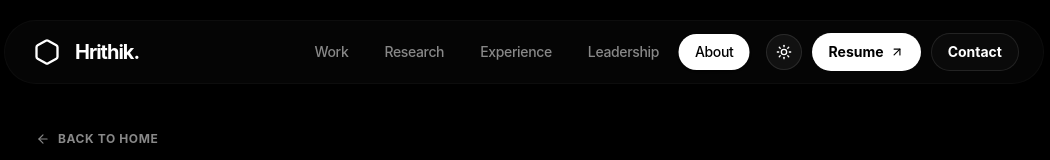
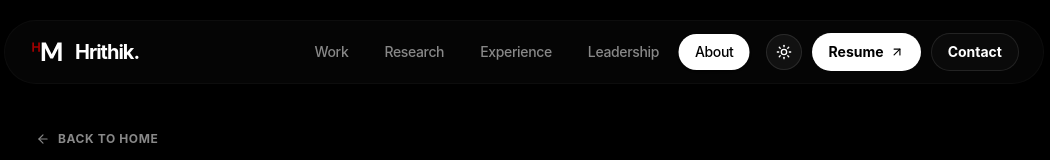
Before and after one commit to Hrithik875/PortfolioWebsite, a Next.js app: page /about in a window 1280 px wide. Shown: the top 160 px of the page, without its empty margins (116-1166 px from the left). Built offline with nearby package versions, Linux system fonts and the light colour scheme.

Commit message:
feat(ui): integrate Logo component into Navbar and Footer with adjusted sizing

```diff
--- a/src/components/Footer.tsx
+++ b/src/components/Footer.tsx
@@ -2,7 +2,8 @@
 
 import React from "react";
 import Link from "next/link";
-import { Hexagon, ArrowUpRight } from "lucide-react";
+import { ArrowUpRight } from "lucide-react";
+import { Logo } from "@/components/Logo";
 import { m, Variants } from "framer-motion";
 import { PROFILE } from "@/data/portfolio-data";
 import { useIntro } from "@/context/IntroContext";
@@ -127,7 +128,7 @@ export function Footer() {
       {/* Bottom Legal/Social Bar */}
       <div className="w-full px-6 md:px-16 pb-12 pt-12 border-t border-[color:var(--border)] flex flex-col md:flex-row justify-between items-center gap-6">
         <div className="flex items-center gap-3">
-          <Hexagon size={24} className="text-[color:var(--text-primary)]" />
+          <Logo className="w-7 h-7" />
           <span className="font-bold text-lg tracking-tighter text-[color:var(--text-primary)]">HRITHIK.</span>
           <span className="text-xs text-[color:var(--text-secondary)] ml-2 hidden sm:inline">
             Receipts on every claim
--- /dev/null
+++ b/src/components/Logo.tsx
@@ -0,0 +1,45 @@
+"use client";
+
+import React from "react";
+
+interface LogoProps {
+  className?: string;
+  alt?: string;
+  priority?: boolean;
+}
+
+export function Logo({
+  className = "w-7 h-7",
+  alt = "Hrithik HM Logo",
+  priority = false,
+}: LogoProps) {
+  return (
+    <span
+      className={`inline-flex items-center justify-center shrink-0 relative overflow-hidden select-none ${className}`}
+      aria-label={alt}
+    >
+      {/* Dark theme SVG logo (Red H + White M) */}
+      <img
+        src="/logo-dark.svg"
+        alt={alt}
+        width={742}
+        height={473}
+        className="logo-dark-theme w-full h-full object-contain pointer-events-none"
+        loading={priority ? "eager" : "lazy"}
+        decoding="async"
+      />
+      {/* Light theme SVG logo (Red H + Black M) */}
+      <img
+        src="/logo-light.svg"
+        alt={alt}
+        width={742}
+        height={473}
+        className="logo-light-theme w-full h-full object-contain pointer-events-none"
+        loading={priority ? "eager" : "lazy"}
+        decoding="async"
+      />
+    </span>
+  );
+}
+
+export default Logo;
--- a/src/components/Navbar.tsx
+++ b/src/components/Navbar.tsx
@@ -2,7 +2,8 @@
 import React, { useState, useEffect, useRef } from "react";
 import Link from "next/link";
 import { usePathname } from "next/navigation";
-import { Hexagon, Moon, Sun, Menu, X, ArrowUpRight } from "lucide-react";
+import { Moon, Sun, Menu, X, ArrowUpRight } from "lucide-react";
+import { Logo } from "@/components/Logo";
 import { m, useScroll, useMotionValueEvent, AnimatePresence, useVelocity, Variants } from "framer-motion";
 import { useTheme } from "./ThemeProvider";
 import { useIntro } from "@/context/IntroContext";
@@ -162,7 +163,7 @@ export function Navbar() {
       <div className="md:hidden fixed top-0 left-0 w-full z-50 px-3 pt-3 pointer-events-none">
         <div className="pointer-events-auto mx-auto flex items-center justify-between gap-2 h-14 pl-4 pr-2.5 rounded-full border border-[color:var(--border)] bg-[color:var(--surface)]/85 backdrop-blur-md shadow-lg shadow-black/10">
           <Link href="/" className="flex items-center gap-2 min-w-0 active:scale-95 transition-transform">
-            <Hexagon className="w-6 h-6 shrink-0 text-[color:var(--text-primary)]" />
+            <Logo className="w-7 h-7 shrink-0" priority />
             <span className="font-bold text-lg tracking-tighter truncate text-[color:var(--text-primary)]">
               Hrithik.
             </span>
@@ -231,7 +232,7 @@ export function Navbar() {
                     >
                       <Link href="/" className="flex items-center gap-2.5 group transition-transform active:scale-95">
                         <div className="w-9 h-9 flex items-center justify-center">
-                          <Hexagon className="text-[color:var(--text-primary)] w-7 h-7" />
+                          <Logo className="w-8 h-8" priority />
                         </div>
                         <span className="font-bold text-xl tracking-tighter whitespace-nowrap overflow-hidden pr-2 text-[color:var(--text-primary)]">
                           Hrithik.
@@ -383,7 +384,7 @@ export function Navbar() {
                 transition={{ duration: 0.3, ease: "easeOut" }}
                 className="absolute inset-0 flex items-center justify-center pointer-events-none"
               >
-                <Hexagon size={26} className="text-[color:var(--text-primary)]" />
+                <Logo className="w-7 h-7" priority />
               </m.div>
             )}
           </AnimatePresence>
```
